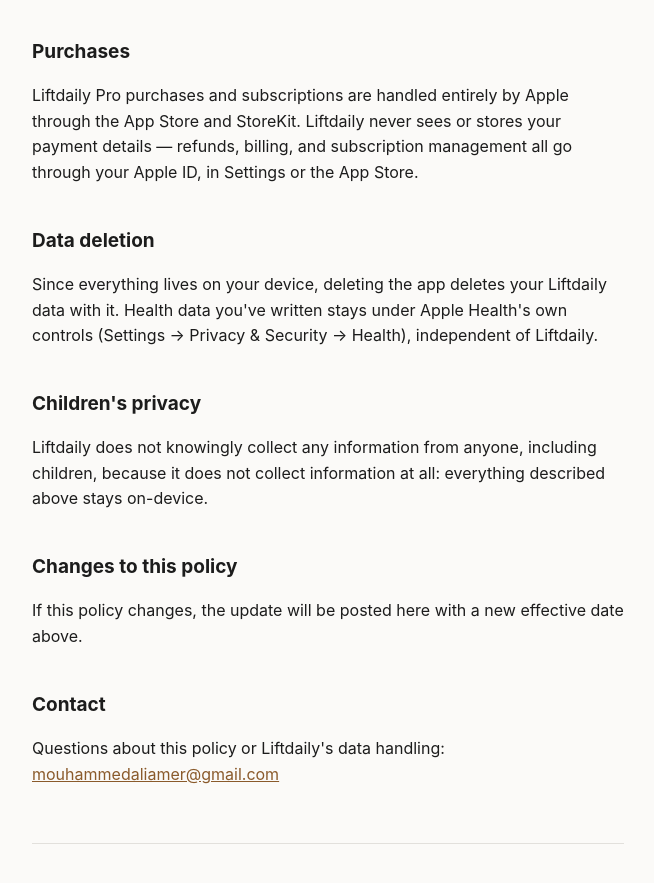
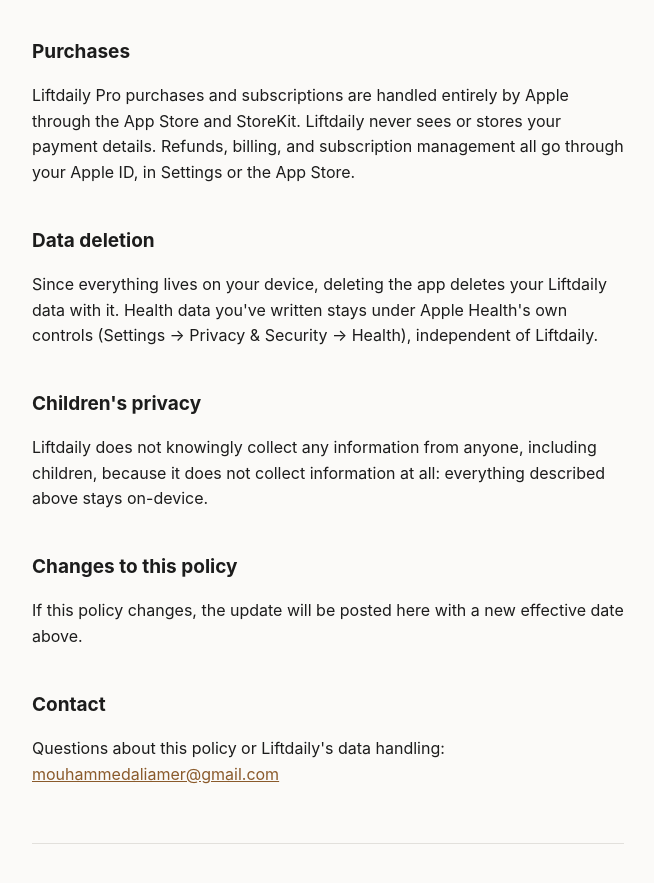
Before and after one commit to mouhammedali/liftdaily-legal, a plain HTML site: page index.html in a window 1280 px wide. Shown: the part 1315-2198 px from the top of the page, without its empty margins (312-966 px from the left). Drawn offline with Linux system fonts and the light colour scheme.

Commit message:
Remove remaining em dashes (page titles, purchases section)

```diff
--- a/index.html
+++ b/index.html
@@ -3,7 +3,7 @@
 <head>
 <meta charset="utf-8">
 <meta name="viewport" content="width=device-width, initial-scale=1">
-<title>Liftdaily — Privacy Policy</title>
+<title>Liftdaily: Privacy Policy</title>
 <style>
   :root {
     color-scheme: light dark;
@@ -109,7 +109,7 @@
   </ul>
 
   <h2>Purchases</h2>
-  <p>Liftdaily Pro purchases and subscriptions are handled entirely by Apple through the App Store and StoreKit. Liftdaily never sees or stores your payment details — refunds, billing, and subscription management all go through your Apple ID, in Settings or the App Store.</p>
+  <p>Liftdaily Pro purchases and subscriptions are handled entirely by Apple through the App Store and StoreKit. Liftdaily never sees or stores your payment details. Refunds, billing, and subscription management all go through your Apple ID, in Settings or the App Store.</p>
 
   <h2>Data deletion</h2>
   <p>Since everything lives on your device, deleting the app deletes your Liftdaily data with it. Health data you've written stays under Apple Health's own controls (Settings → Privacy & Security → Health), independent of Liftdaily.</p>
```
Also changed, not shown: support.html (+1 -1 lines).
